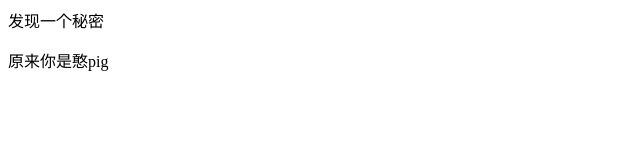
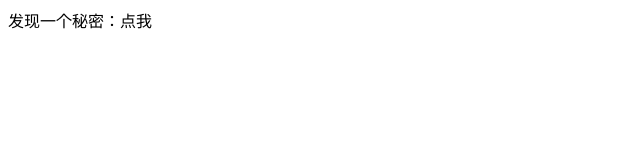
Before and after one commit to marszhanglin/lxj, a plain HTML site: page index.html in a window 1280 px wide. Shown: the whole page, without its empty margins (0-640 px from the left). Drawn offline with Linux system fonts and the light colour scheme.

Commit message:
Update index.html

```diff
--- a/index.html
+++ b/index.html
@@ -10,8 +10,8 @@
 
 </head>
 <body >
-<a onclick="alertpig()">发现一个秘密<a>
-<p id="p1">原来你是憨pig<p>
+<a >发现一个秘密：<a><a onclick="alertpig()">点我<a>
+<p id="p1" style="display: none;">原来你是憨pig</p>
 <img id="img1" style="width: 300px;height: 400px;display: none;" src="./ssd.jpeg" />
 </body>
 </html>
```
